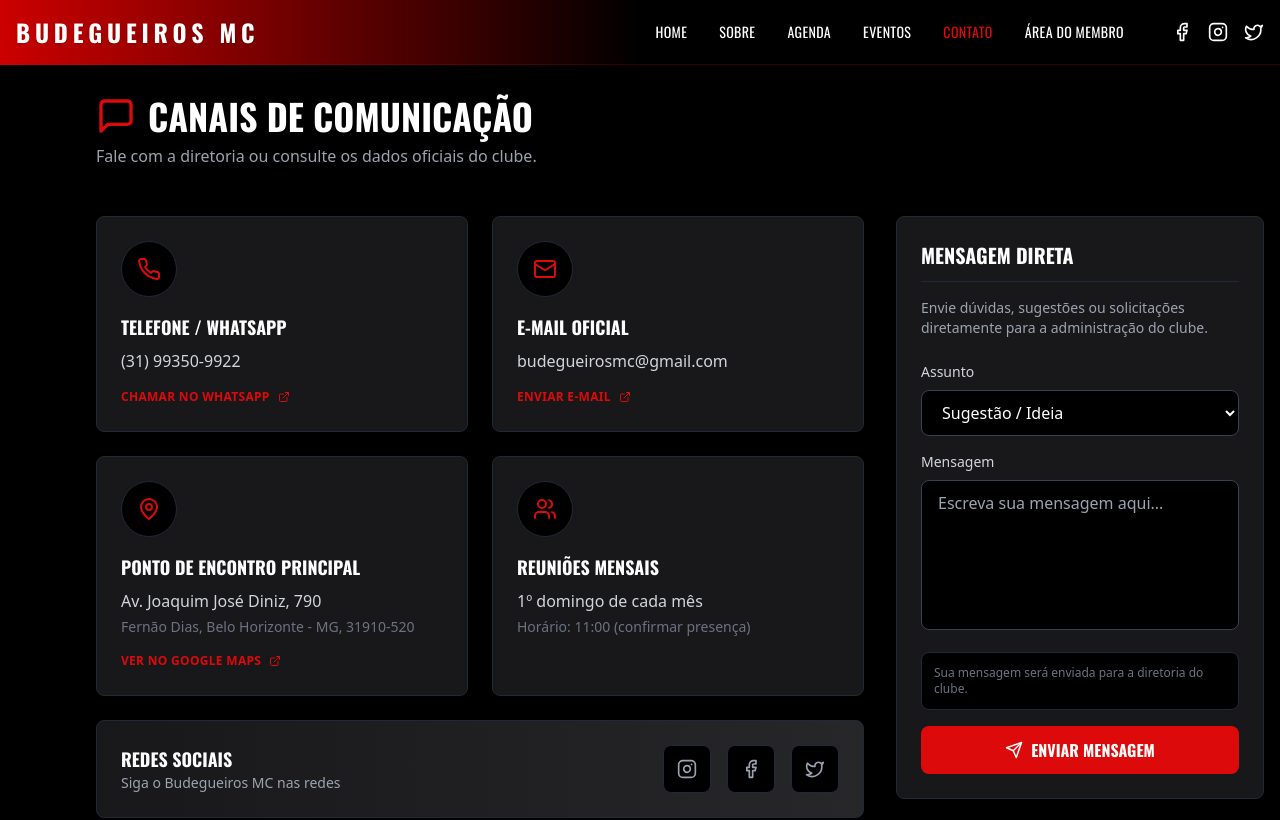
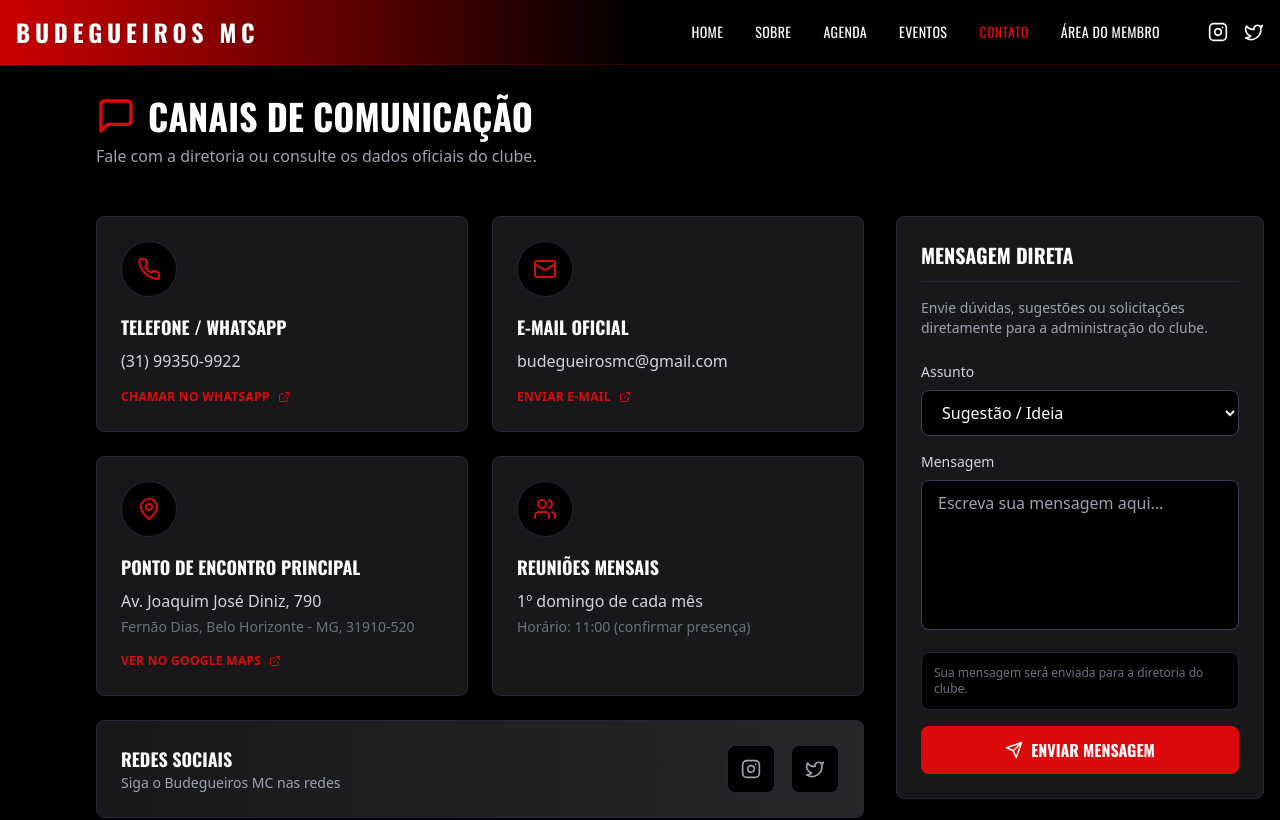
Before and after one commit to Budegueiros/budegueirosmc, a React (Vite) app: page /contato in a window 1280 px wide. Shown: the top 820 px of the page. Built offline with nearby package versions, Linux system fonts and the light colour scheme.

Commit message:
refactor: remover ícones do Facebook no Header e na página de Contato

```diff
--- a/src/components/Header.tsx
+++ b/src/components/Header.tsx
@@ -1,6 +1,6 @@
 import { useState } from 'react';
 import { Link, useLocation } from 'react-router-dom';
-import { Facebook, Instagram, Twitter, Menu, X } from 'lucide-react';
+import { Instagram, Twitter, Menu, X } from 'lucide-react';
 
 function Header() {
   const [isMenuOpen, setIsMenuOpen] = useState(false);
@@ -30,9 +30,6 @@ function Header() {
           </Link>
           {/* Sociais */}
           <div className="flex items-center gap-4 ml-4">
-            <a href="https://facebook.com" target="_blank" rel="noopener noreferrer" aria-label="Facebook" className="text-white hover:text-brand-red transition">
-              <Facebook className="w-5 h-5" />
-            </a>
             <a href="https://www.instagram.com/budegueirosmc/" target="_blank" rel="noopener noreferrer" aria-label="Instagram" className="text-white hover:text-brand-red transition">
               <Instagram className="w-5 h-5" />
             </a>
@@ -63,13 +60,10 @@ function Header() {
             <Link to="/contato" className={`${isActive('/contato') ? 'text-brand-red' : 'text-white'} hover:text-brand-red transition font-oswald uppercase`} onClick={() => setIsMenuOpen(false)}>Contato</Link>
             <Link to="/dashboard" className={`${isActive('/dashboard') ? 'text-brand-red' : 'text-white'} hover:text-brand-red transition font-oswald uppercase`} onClick={() => setIsMenuOpen(false)}>Área do Membro</Link>
             <div className="flex items-center gap-4 mt-4">
-              <a href="https://facebook.com" target="_blank" rel="noopener noreferrer" aria-label="Facebook" className="text-white hover:text-brand-red transition">
-                <Facebook className="w-5 h-5" />
-              </a>
               <a href="https://www.instagram.com/budegueirosmc/" target="_blank" rel="noopener noreferrer" aria-label="Instagram" className="text-white hover:text-brand-red transition">
                 <Instagram className="w-5 h-5" />
               </a>
-              <a href="https://twitter.com" target="_blank" rel="noopener noreferrer" aria-label="Twitter" className="text-white hover:text-brand-red transition">
+              <a href="https://x.com/BudegueirosMC" target="_blank" rel="noopener noreferrer" aria-label="Twitter" className="text-white hover:text-brand-red transition">
                 <Twitter className="w-5 h-5" />
               </a>
             </div>
--- a/src/pages/Contato.tsx
+++ b/src/pages/Contato.tsx
@@ -1,5 +1,5 @@
 import { useState } from 'react';
-import { MapPin, Phone, Mail, Users, MessageSquare, Send, ExternalLink, Instagram, Facebook, Twitter } from 'lucide-react';
+import { MapPin, Phone, Mail, Users, MessageSquare, Send, ExternalLink, Instagram, Twitter } from 'lucide-react';
 export default function Contato() {
   const [subject, setSubject] = useState('Sugestão');
   const [message, setMessage] = useState('');
@@ -108,14 +108,6 @@ export default function Contato() {
                   <Instagram size={20} />
                 </a>
                 <a
-                  href="https://facebook.com"
-                  target="_blank"
-                  rel="noreferrer"
-                  className="w-12 h-12 bg-black rounded-lg flex items-center justify-center text-gray-400 hover:text-white hover:bg-blue-600 transition-all border border-gray-800 hover:border-transparent"
-                >
-                  <Facebook size={20} />
-                </a>
-                <a
                   href="https://x.com/BudegueirosMC"
                   target="_blank"
                   rel="noreferrer"
```
